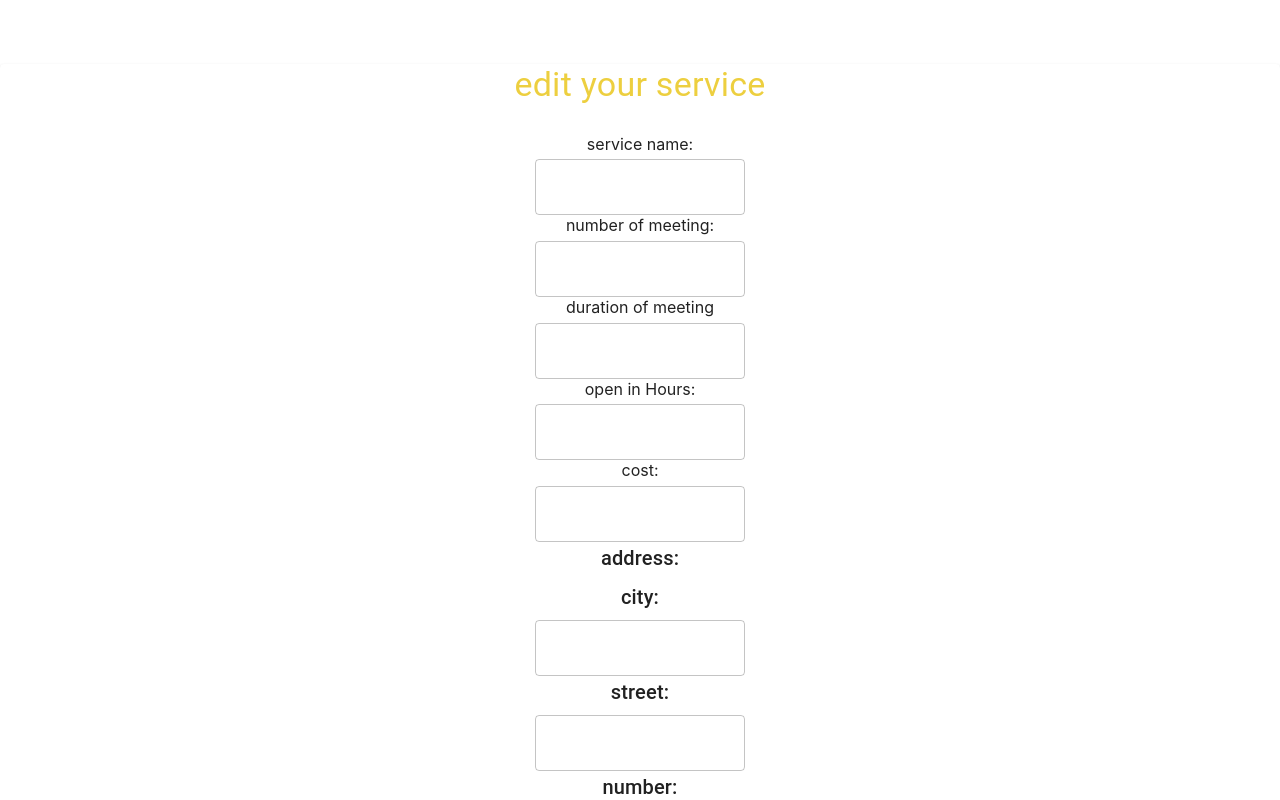
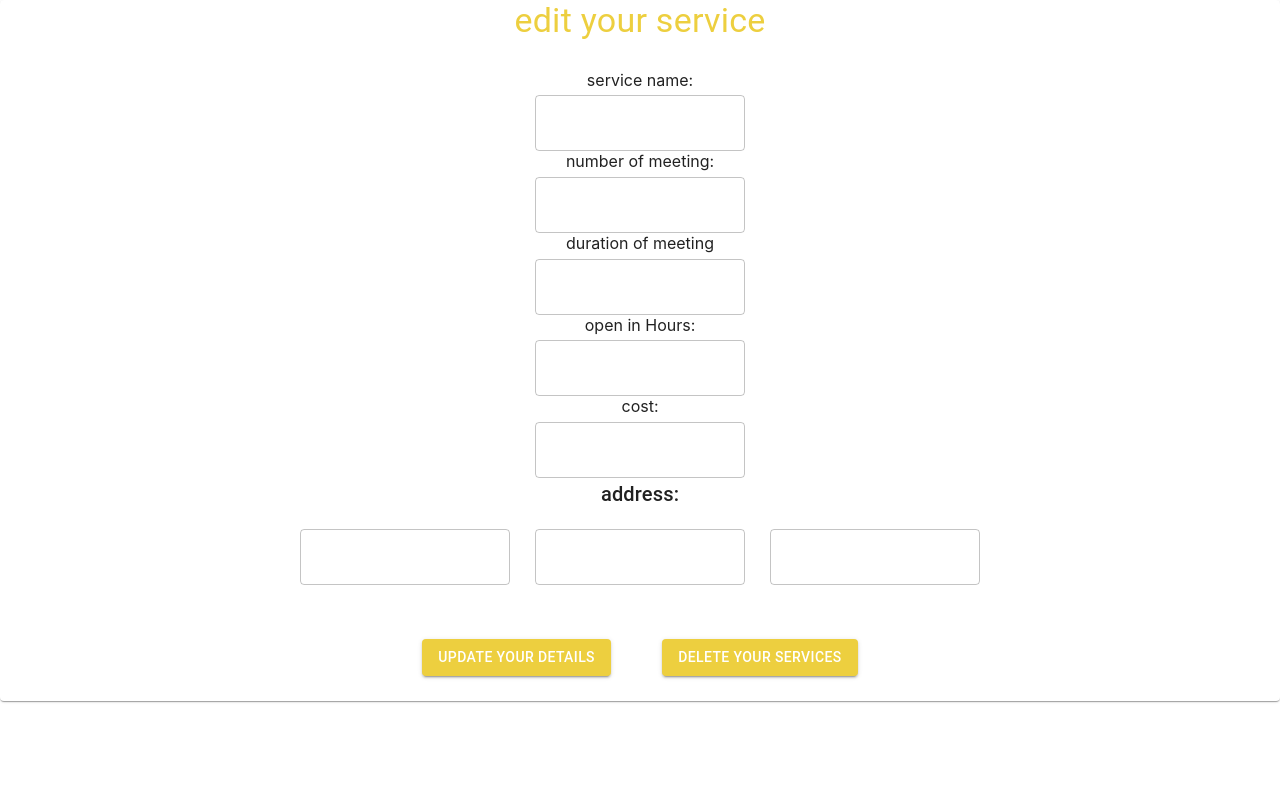
Before and after one commit to business-activity/react, a React (Create React App) app in the folder business-activity/: page /editServices in a window 1280 px wide. Shown: the top 800 px of the page. Built offline with nearby package versions, Linux system fonts and the light colour scheme.

Commit message:
delete not work correctgit add .

```diff
--- a/business-activity/src/components/EditService.js
+++ b/business-activity/src/components/EditService.js
@@ -22,6 +22,25 @@ export default function EditService() {
     const [services, setServices] = useState([]);
     const location = useLocation();
     const form = location.state;
+     const deleteServices =async () => {
+    //     try {
+    //         await axios.delete(`https://meetings-test.herokuapp.com/service/${form.id}`)
+    //             .then((res) => {
+    //                 console.log(res)
+    //                 alert("your Services deleted!!!")
+
+    //             })
+    //             .catch((err) => {
+    //                 debugger
+    //                 console.log(err);
+    //             })
+    //     } catch (err) {
+    //         console.log(err);
+    //     }
+     }
+    const updateServices = () => {
+
+    }
     useEffect(() => {
         async function getBusiness() {
             debugger
@@ -65,7 +84,7 @@ export default function EditService() {
         <>
 
             {services &&
-                <Card sx={{ minWidth: 275, textAlign: 'center', marginTop: '5%' }}>
+                <Card sx={{ minWidth: 275, textAlign: 'center' }}>
                     <Typography sx={{ textAlign: 'center', color: '#edcf3f' }} gutterBottom variant="h4" component="div">
                         edit your service
                     </Typography>
@@ -130,28 +149,25 @@ export default function EditService() {
                         <Typography sx={{ textAlign: 'center' }} gutterBottom variant="h6" component="div">
                             address:
                         </Typography>
-                        <Typography sx={{ textAlign: 'center' }} gutterBottom variant="h6" component="div">
-                            city:
-                        </Typography>
+
                         <TextField
+                            sx={{ margin: '1%' }}
                             id="outlined-textarea"
                             label={services.city}
                             placeholder={services.city}
                             multiline
                         />
-                        <Typography sx={{ textAlign: 'center' }} gutterBottom variant="h6" component="div">
-                            street:
-                        </Typography>
+
                         <TextField
+                            sx={{ margin: '1%' }}
                             id="outlined-textarea"
                             label={services.street}
                             placeholder={services.street}
                             multiline
                         />
-                        <Typography sx={{ textAlign: 'center' }} gutterBottom variant="h6" component="div">
-                            number:
-                        </Typography>
+
                         <TextField
+                            sx={{ margin: '1%' }}
                             id="outlined-textarea"
                             label={services.number}
                             placeholder={services.number}
@@ -162,8 +178,8 @@ export default function EditService() {
 
                     </CardContent>
 
-                    <Button sx={{margin:'2%'}} variant="contained">update your details</Button>
-                    <Button sx={{margin:'2%'}}  variant="contained">delete your services</Button>
+                    <Button onClick={updateServices()} sx={{ margin: '2%' }} variant="contained">update your details</Button>
+                    <Button onClick={deleteServices()} sx={{ margin: '2%' }} variant="contained">delete your services</Button>
 
                 </Card>}
         </>
```
Lines whose indentation alone changed are shown as unchanged.
